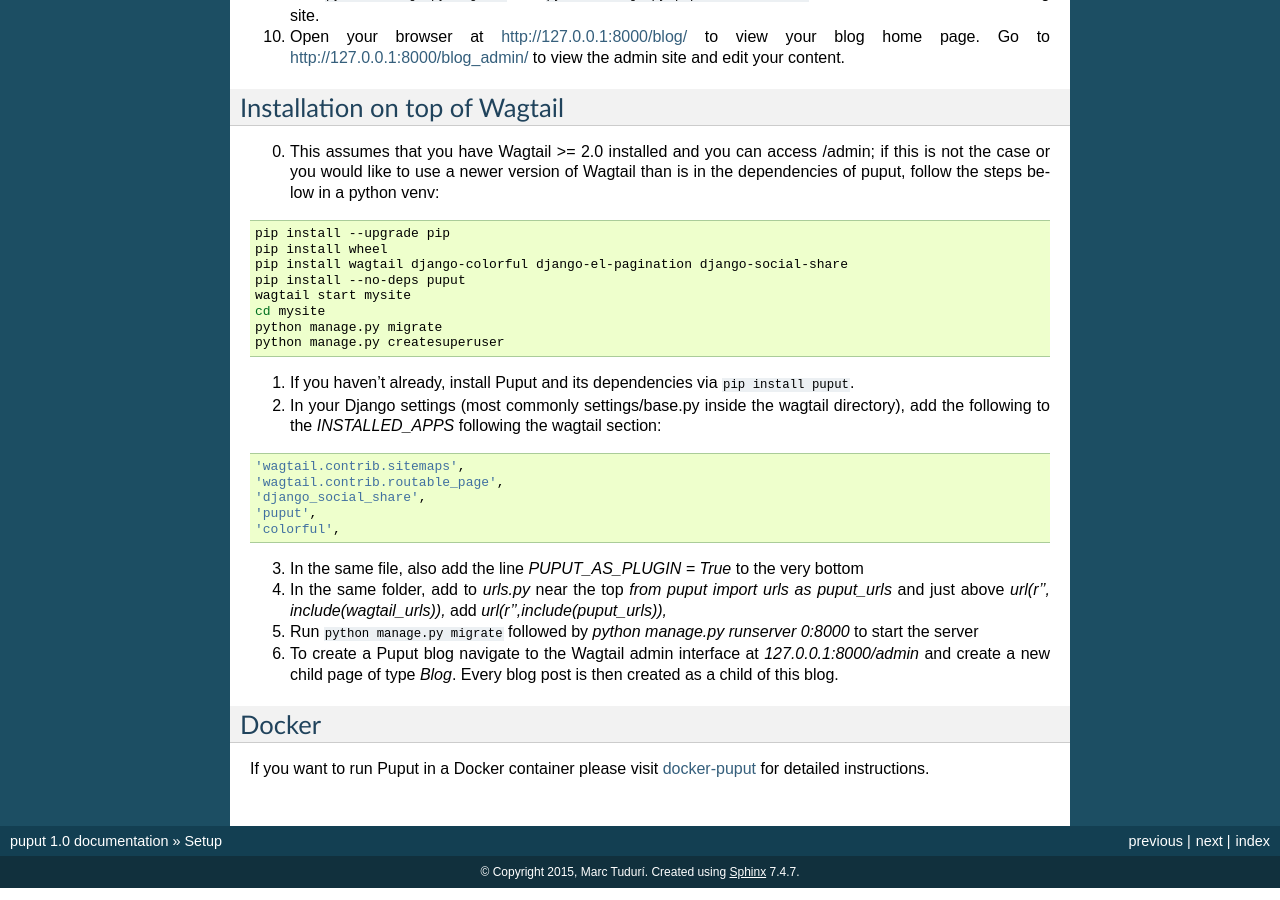
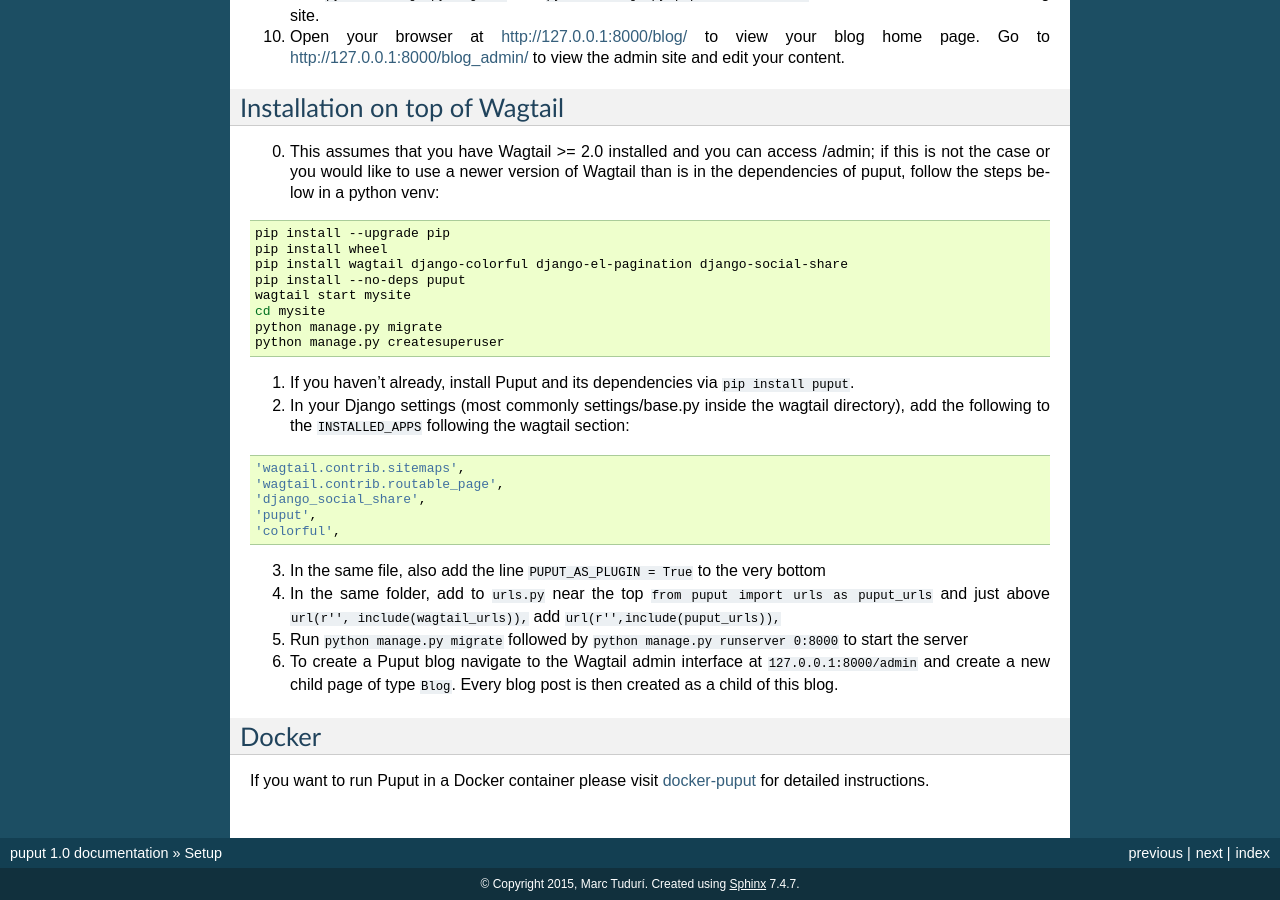
Before and after one commit to APSL/puput, a Sphinx documentation site: the page built from docs/setup.rst, in a window 1280 px wide and 900 px high, scrolled down 1686 px. Built offline with Sphinx 7.4.7, drawn with Linux system fonts in a browser that asks for light colours; some of the changed lines change nothing that is shown.

Commit message:
formatting

```diff
--- a/docs/setup.rst
+++ b/docs/setup.rst
@@ -129,7 +129,7 @@
     python manage.py createsuperuser
 
 1. If you haven't already, install Puput and its dependencies via :code:`pip install puput`.
-2. In your Django settings (most commonly settings/base.py inside the wagtail directory), add the following to the `INSTALLED_APPS` following the wagtail section:
+2. In your Django settings (most commonly settings/base.py inside the wagtail directory), add the following to the :code:`INSTALLED_APPS` following the wagtail section:
 
 .. code-block:: python
 
@@ -139,13 +139,13 @@
      'puput',
      'colorful',
 
-3. In the same file, also add the line `PUPUT_AS_PLUGIN = True` to the very bottom
+3. In the same file, also add the line :code:`PUPUT_AS_PLUGIN = True` to the very bottom
 
-4. In the same folder, add to `urls.py` near the top `from puput import urls as puput_urls` and just above `url(r'', include(wagtail_urls)),` add `url(r'',include(puput_urls)),`
+4. In the same folder, add to :code:`urls.py` near the top :code:`from puput import urls as puput_urls` and just above :code:`url(r'', include(wagtail_urls)),` add :code:`url(r'',include(puput_urls)),`
 
-5. Run :code:`python manage.py migrate` followed by `python manage.py runserver 0:8000` to start the server
+5. Run :code:`python manage.py migrate` followed by :code:`python manage.py runserver 0:8000` to start the server
 
-6. To create a Puput blog navigate to the Wagtail admin interface at `127.0.0.1:8000/admin` and create a new child page of type `Blog`. Every blog post is then created as a child of this blog.
+6. To create a Puput blog navigate to the Wagtail admin interface at :code:`127.0.0.1:8000/admin` and create a new child page of type :code:`Blog`. Every blog post is then created as a child of this blog.
 
 Docker
 ------
```
